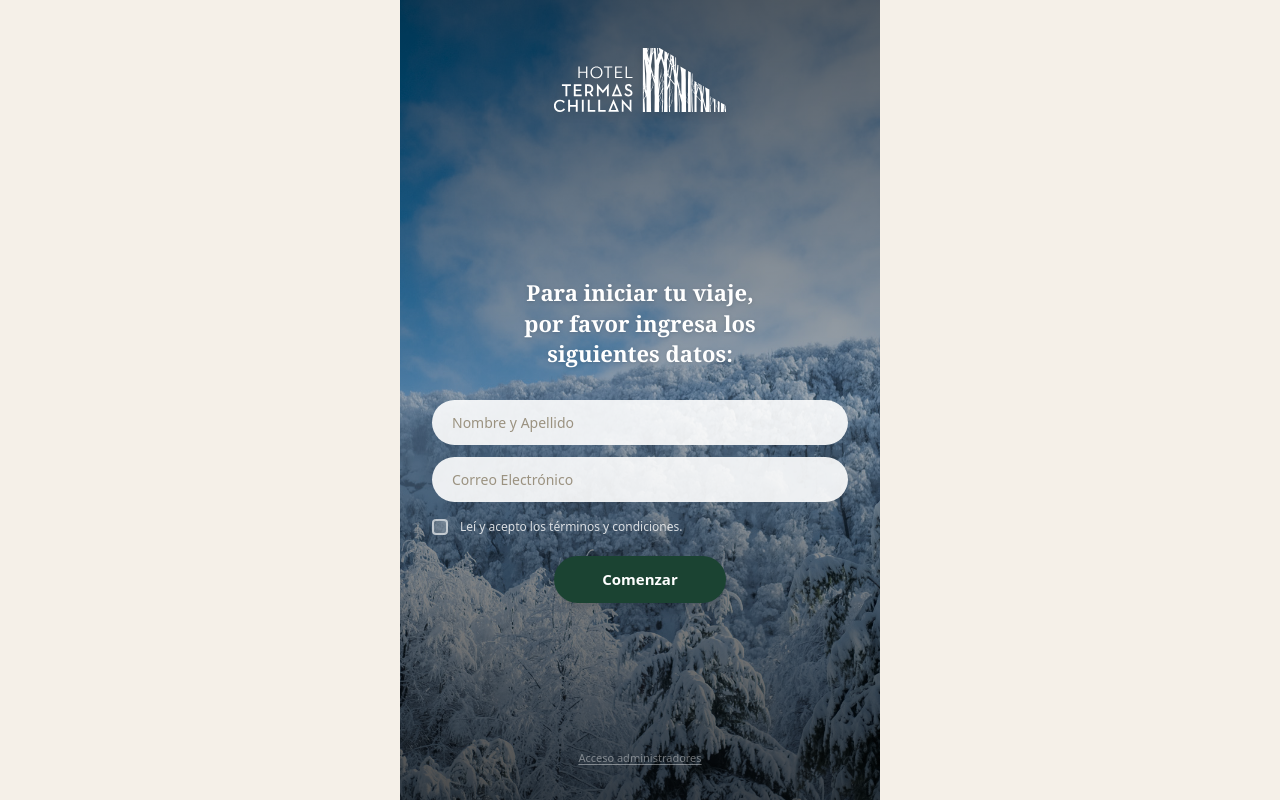
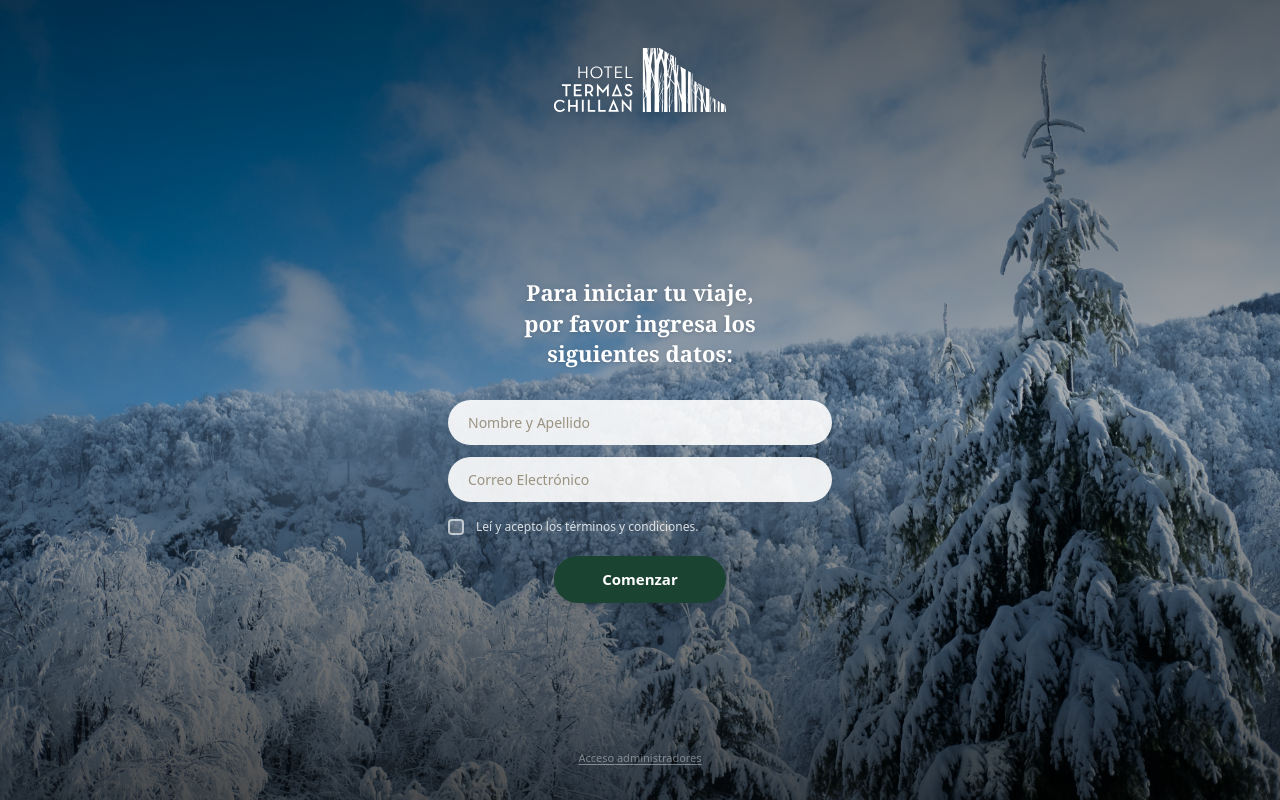
Before and after one commit to jaimeandreskimsa/hotel-termas-chillan, a Next.js app: page / in a window 1280 px wide. Built offline with nearby package versions, Linux system fonts and the light colour scheme; a web font is replaced by a local one.

Commit message:
feat: desktop responsive - login full width, admin login fix, guarderia centered

```diff
--- a/app/admin/login/page.tsx
+++ b/app/admin/login/page.tsx
@@ -21,7 +21,7 @@ export default function AdminLoginPage() {
   };
 
   return (
-    <div className="min-h-svh bg-[#1B4332] flex flex-col items-center justify-center px-6">
+    <div className="admin-shell min-h-svh bg-[#1B4332] flex flex-col items-center justify-center px-6">
       <div className="w-full max-w-sm">
         <div className="flex justify-center mb-8">
           <img src="/images/logo.png" alt="Hotel Termas Chillán" className="h-20 w-auto object-contain" />
--- a/app/page.tsx
+++ b/app/page.tsx
@@ -26,7 +26,7 @@ export default function LoginPage() {
   };
 
   return (
-    <div className="relative min-h-svh w-full max-w-[480px] mx-auto overflow-hidden flex flex-col">
+    <div className="relative min-h-svh w-full overflow-hidden flex flex-col">
       {/* Background image */}
       <div
         className="absolute inset-0 bg-cover bg-center"
@@ -40,8 +40,9 @@ export default function LoginPage() {
         <img src="/images/Imagotipo Hotel Termas de Chillán Horizontal.svg" alt="Hotel Termas de Chillán" className="h-16 object-contain drop-shadow-lg" />
       </div>
 
-      {/* Form — sin card, directo sobre la imagen */}
-      <div className="relative z-10 flex-1 flex flex-col justify-center px-8 pt-10 pb-4">
+      {/* Form — centered on desktop */}
+      <div className="relative z-10 flex-1 flex flex-col justify-center items-center px-8 pt-10 pb-4">
+        <div className="w-full max-w-sm">
           <p className="font-playfair text-white text-[22px] font-bold text-center leading-snug mb-8 drop-shadow">
             Para iniciar tu viaje,<br />por favor ingresa los<br />siguientes datos:
           </p>
@@ -79,6 +80,7 @@ export default function LoginPage() {
             </button>
           </form>
         </div>
+      </div>
 
       <div className="relative z-10 text-center pb-8">
         <a href="/admin/login" className="text-white/40 text-[11px] underline underline-offset-2">
```
Lines whose indentation alone changed are shown as unchanged.
